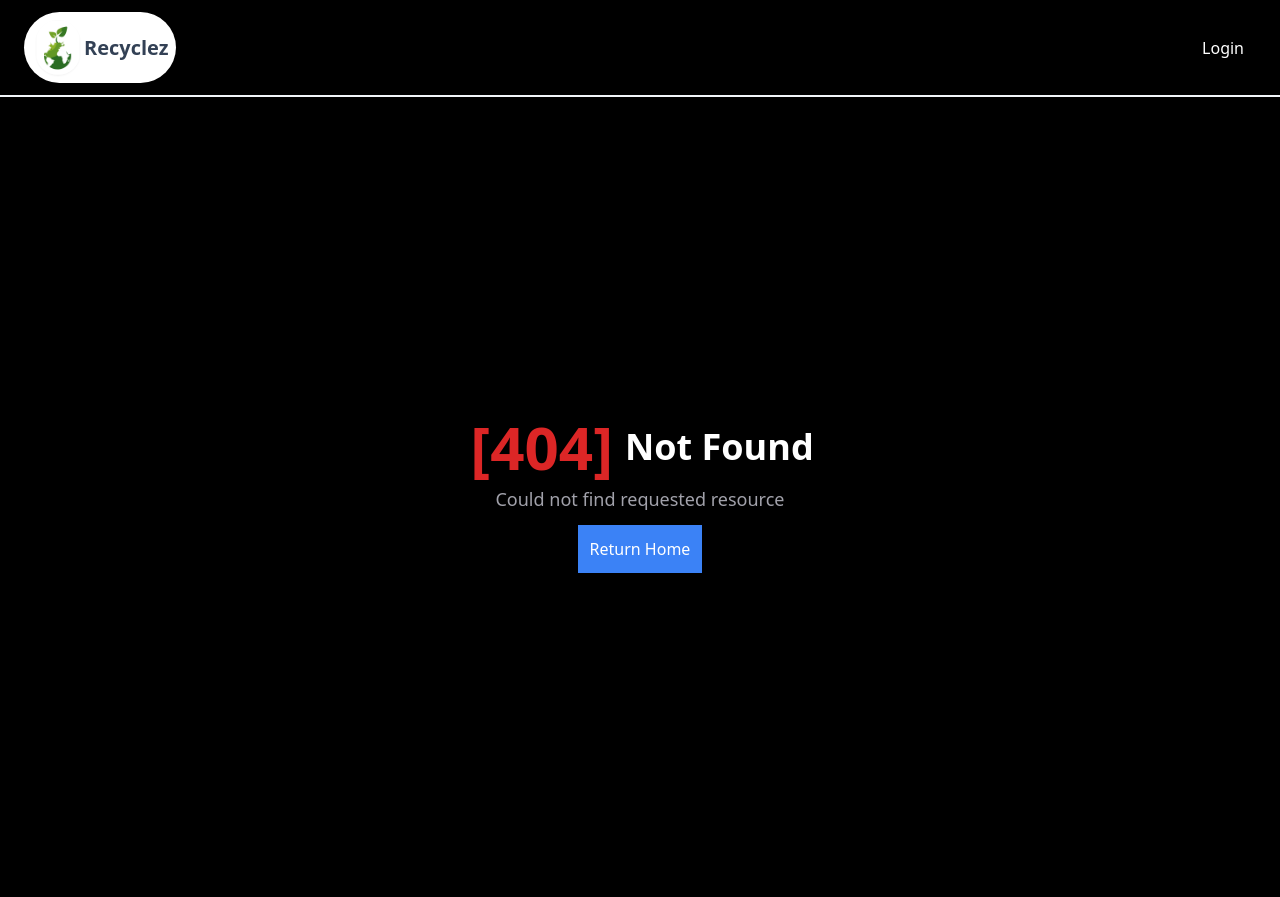
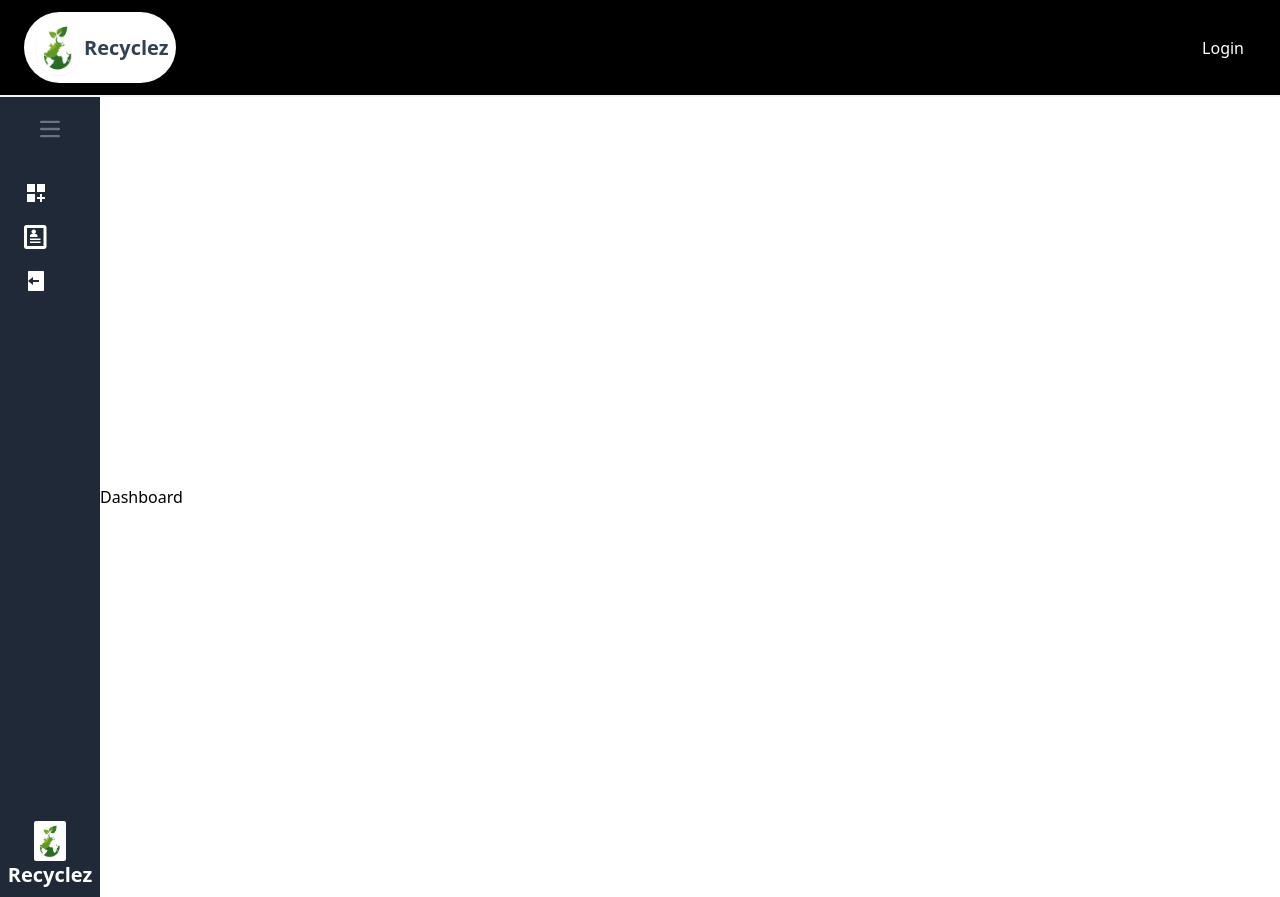
Before and after one commit to Google-Challengers/HelpReqHub, a Next.js app: page /Dashboard in a window 1280 px wide. Before the commit this address had no page. Built offline with nearby package versions, Linux system fonts and the light colour scheme.

Commit message:
created the dashboard nav

```diff
--- /dev/null
+++ b/src/app/Dashboard/layout.jsx
@@ -0,0 +1,16 @@
+import DashboardNav from "@/components/Navbar/DashboardNav";
+
+const DashboardLayout = ({ children }) => {
+  return (
+    <html lang="en">
+      <body>
+        <div className="flex lg:flex-row flex-col lg:items-center">
+          <DashboardNav />
+          {children}
+        </div>
+      </body>
+    </html>
+  );
+};
+
+export default DashboardLayout;
--- /dev/null
+++ b/src/app/Dashboard/page.jsx
@@ -0,0 +1,9 @@
+const Dashboard = () => {
+  return (
+    <>
+      <div>Dashboard</div>
+    </>
+  );
+};
+
+export default Dashboard;
--- a/src/components/ComponentExporter.jsx
+++ b/src/components/ComponentExporter.jsx
@@ -2,3 +2,6 @@ export { default as MoveToAboutPageBtn } from "@/components/HomeBtn";
 export { default as HomeNavigationBar } from "@/components/Navbar/HomeNav";
 export { default as Auth } from "@/components/Auth/Auth";
 export { default as OAuth } from "@/components/Auth/OAuth";
+export { default as HamburgerIconBtn } from "@/components/CustomIcons/Hamburger";
+export { default as CloseIconBtn } from "@/components/CustomIcons/CloseBtn";
+export { default as Dashboard } from "@/components/Navbar/DashboardNav";
--- /dev/null
+++ b/src/components/Navbar/DashboardNav.jsx
@@ -0,0 +1,164 @@
+"use client";
+
+import { useState } from "react";
+import Link from "next/link";
+import { HamburgerIconBtn, CloseIconBtn } from "../ComponentExporter";
+import { MdDashboardCustomize } from "react-icons/md";
+import { ImProfile } from "react-icons/im";
+import { RiLogoutBoxFill } from "react-icons/ri";
+
+const Links = [
+  {
+    title: "Dashboard",
+    linkto: "/user/dashboard",
+    iconname: MdDashboardCustomize,
+  },
+  { title: "Profile", linkto: "/user/profile", iconname: ImProfile },
+];
+
+const DashboardNav = () => {
+  const [mobileNavIsOpen, setMobileNavIsOpen] = useState(false);
+  const [navwidth, setNavwidth] = useState(100);
+  const [navLinkVisibility, setNavLinkVisibility] = useState(false);
+
+  const incNavWidth = () => {
+    setNavwidth(navwidth + 100);
+    setNavLinkVisibility(!navLinkVisibility);
+  };
+
+  const decNavWidth = () => {
+    setNavwidth(navwidth - 100);
+    setNavLinkVisibility(!navLinkVisibility);
+  };
+
+  const logoutHandler = () => {
+    console.log("Logged Out!");
+  };
+
+  return (
+    <>
+      <nav className="bg-gray-800 border-gray-700">
+        {/* Mobile View */}
+        <div className="lg:hidden w-full flex flex-wrap items-center justify-between mx-auto p-4">
+          <Link
+            href={"/"}
+            className="flex items-center space-x-3 rtl:space-x-reverse"
+          >
+            <img
+              src={"/logo.png"}
+              width={30}
+              height={30}
+              className="w-8 h-auto rounded-sm"
+              alt="Logo"
+            />
+            <span className="self-center text-2xl font-semibold whitespace-nowrap text-white">
+              Recyclez
+            </span>
+          </Link>
+          <HamburgerIconBtn
+            clickEvent={() => {
+              setMobileNavIsOpen((prev) => !prev);
+            }}
+          />
+          {mobileNavIsOpen ? (
+            <div className="w-full">
+              <ul className="flex flex-col font-medium mt-4 rounded-lg rtl:space-x-reverse bg-gray-800 border-gray-700">
+                {Links.map((link, index) => {
+                  return (
+                    <li key={index}>
+                      <Link
+                        href={link.linkto}
+                        onClick={() => {
+                          setMobileNavIsOpen((prev) => !prev);
+                        }}
+                      >
+                        <span className="block py-2 px-3 rounded hover:bg-gray-700 text-white">
+                          {link.title}
+                        </span>
+                      </Link>
+                    </li>
+                  );
+                })}
+              </ul>
+            </div>
+          ) : (
+            <></>
+          )}
+        </div>
+
+        {/* Desktop View */}
+        <div
+          className="hidden lg:flex flex-col items-center justify-between h-screen transition-all duration-[.5s] ease-linear p-2"
+          style={{ width: navwidth }}
+        >
+          <div className="flex flex-col items-center p-1 w-full h-full">
+            {!navLinkVisibility ? (
+              <HamburgerIconBtn
+                clickEvent={() => {
+                  incNavWidth();
+                }}
+              />
+            ) : (
+              <CloseIconBtn
+                clickEvent={() => {
+                  decNavWidth();
+                }}
+              />
+            )}
+            <div className="mt-5 flex flex-col justify-evenly w-full">
+              <ul className="flex flex-col font-medium rounded-lg bg-gray-800 border-gray-700">
+                {Links.map((link, index) => {
+                  return (
+                    <li key={index}>
+                      <Link
+                        href={link.linkto}
+                        onClick={() => {
+                          setMobileNavIsOpen((prev) => !prev);
+                        }}
+                      >
+                        <span
+                          type="button"
+                          className="rounded hover:bg-gray-700 text-white p-2 mt-1 cursor-pointer flex flex-row items-center justify-between"
+                        >
+                          {navLinkVisibility && link.title}
+                          <link.iconname className="text-white text-2xl font-black mx-1" />
+                        </span>
+                      </Link>
+                    </li>
+                  );
+                })}
+                <li>
+                  <span
+                    type="button"
+                    onClick={logoutHandler}
+                    className="rounded hover:bg-gray-700 text-white p-2 mt-1 cursor-pointer flex flex-row items-center justify-between"
+                  >
+                    {navLinkVisibility && <>Logout</>}
+                    <RiLogoutBoxFill className="text-white text-2xl font-black mx-1" />
+                  </span>
+                </li>
+              </ul>
+            </div>
+          </div>
+          <div className="w-full flex items-center flex-col">
+            <Link href={"/"} className="flex flex-col items-center">
+              <img
+                src={"/logo.png"}
+                width={30}
+                height={30}
+                className="w-8 h-auto rounded-sm"
+                alt="Logo"
+                draggable={false}
+              />
+              <span className="text-xl font-semibold whitespace-nowrap text-white">
+                Recyclez
+              </span>
+            </Link>
+          </div>
+        </div>
+      </nav>
+    </>
+  );
+};
+
+export default DashboardNav;
--- a/src/components/Navbar/HomeNav.jsx
+++ b/src/components/Navbar/HomeNav.jsx
@@ -21,7 +21,7 @@ const HomeNav = () => {
         </Link>
         <div className="flex flex-row items-center justify-evenly mx-1">
           {isLoggedIn ? (
-            <Link href={"/dashboard"}>
+            <Link href={"/Dashboard"}>
               <button
                 type="button"
                 className="px-2 py-3 rounded-full text-white hover:underline mx-1"
```
